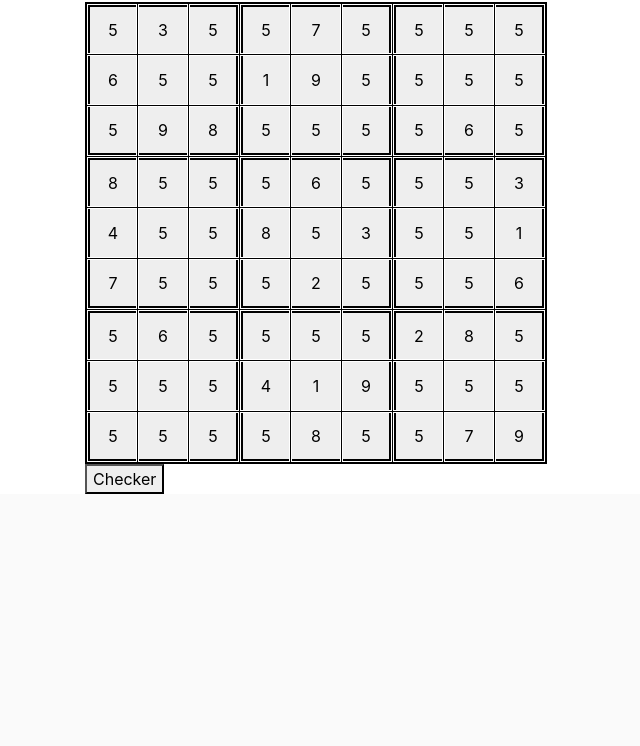
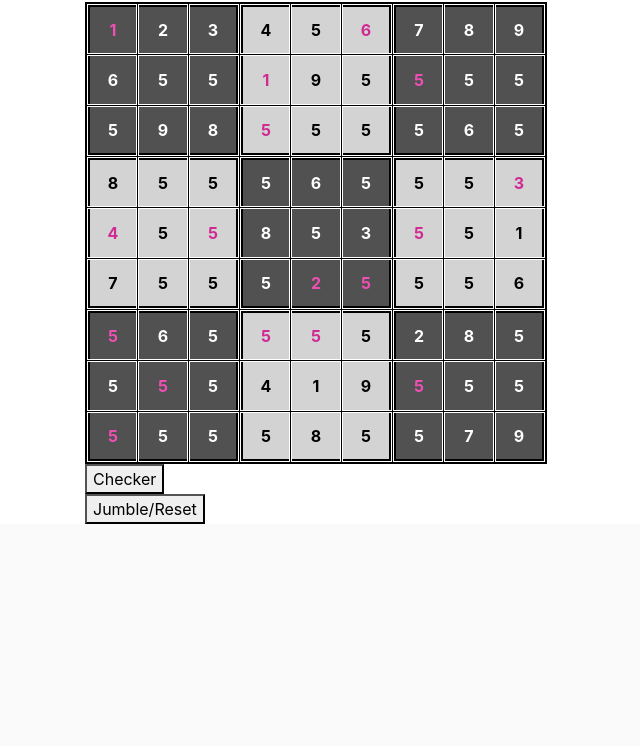
Before and after one commit to J-Michael-Brown/sudoku-checker, a website built with webpack: page src/index.html in a window 1280 px wide. Shown: the part 54-800 px from the top of the page, without its empty margins (0-640 px from the left). Built offline with nearby package versions, Linux system fonts and the light colour scheme.

Commit message:
add front end logic to input/non-input fields

```diff
--- a/src/index.html
+++ b/src/index.html
@@ -12,134 +12,134 @@
 
     <div class="container">
 
-      <h1>HTML Sudoku Board</h1>
+      <h1>Sudoku</h1>
 
       <table id="grid">
 
         <tr>
-          <td><input id="cell-0"  type="text" value="5" disabled></td>
-          <td><input id="cell-1"  type="text" value="3" disabled></td>
-          <td><input id="cell-2"  type="text" value="5" disabled></td>
+          <td><input class ="dark" id="cell-0"  type="text" value="1"></td>
+          <td><input class ="dark" id="cell-1"  type="text" value="2" disabled></td>
+          <td><input class ="dark" id="cell-2"  type="text" value="3" disabled></td>
 
-          <td><input id="cell-3"  type="text" value="5" disabled></td>
-          <td><input id="cell-4"  type="text" value="7" disabled></td>
-          <td><input id="cell-5"  type="text" value="5" disabled></td>
+          <td><input class ="light" id="cell-3"  type="text" value="4" disabled></td>
+          <td><input class ="light" id="cell-4"  type="text" value="5" disabled></td>
+          <td><input class ="light" id="cell-5"  type="text" value="6"></td>
 
-          <td><input id="cell-6"  type="text" value="5" disabled></td>
-          <td><input id="cell-7"  type="text" value="5" disabled></td>
-          <td><input id="cell-8"  type="text" value="5" disabled></td>
+          <td><input class ="dark" id="cell-6"  type="text" value="7" disabled></td>
+          <td><input class ="dark" id="cell-7"  type="text" value="8" disabled></td>
+          <td><input class ="dark" id="cell-8"  type="text" value="9" disabled></td>
         </tr>
 
         <tr>
-          <td><input id="cell-9"  type="text" value="6" disabled></td>
-          <td><input id="cell-10" type="text" value="5" disabled></td>
-          <td><input id="cell-11" type="text" value="5" disabled></td>
+          <td><input class ="dark" id="cell-9"  type="text" value="6" disabled></td>
+          <td><input class ="dark" id="cell-10" type="text" value="5" disabled></td>
+          <td><input class ="dark" id="cell-11" type="text" value="5" disabled></td>
 
-          <td><input id="cell-12" type="text" value="1" disabled></td>
-          <td><input id="cell-13" type="text" value="9" disabled></td>
-          <td><input id="cell-14" type="text" value="5" disabled></td>
+          <td><input class ="light" id="cell-12" type="text" value="1"></td>
+          <td><input class ="light" id="cell-13" type="text" value="9" disabled></td>
+          <td><input class ="light" id="cell-14" type="text" value="5" disabled></td>
 
-          <td><input id="cell-15" type="text" value="5" disabled></td>
-          <td><input id="cell-16" type="text" value="5" disabled></td>
-          <td><input id="cell-17" type="text" value="5" disabled></td>
+          <td><input class ="dark" id="cell-15" type="text" value="5"></td>
+          <td><input class ="dark" id="cell-16" type="text" value="5" disabled></td>
+          <td><input class ="dark" id="cell-17" type="text" value="5" disabled></td>
         </tr>
 
         <tr>
-          <td><input id="cell-18" type="text" value="5" disabled></td>
-          <td><input id="cell-19" type="text" value="9" disabled></td>
-          <td><input id="cell-20" type="text" value="8" disabled></td>
+          <td><input class ="dark" id="cell-18" type="text" value="5" disabled></td>
+          <td><input class ="dark" id="cell-19" type="text" value="9" disabled></td>
+          <td><input class ="dark" id="cell-20" type="text" value="8" disabled></td>
 
-          <td><input id="cell-21" type="text" value="5" disabled></td>
-          <td><input id="cell-22" type="text" value="5" disabled></td>
-          <td><input id="cell-23" type="text" value="5" disabled></td>
+          <td><input class ="light" id="cell-21" type="text" value="5" ></td>
+          <td><input class ="light" id="cell-22" type="text" value="5" disabled></td>
+          <td><input class ="light" id="cell-23" type="text" value="5" disabled></td>
 
-          <td><input id="cell-24" type="text" value="5" disabled></td>
-          <td><input id="cell-25" type="text" value="6" disabled></td>
-          <td><input id="cell-26" type="text" value="5" disabled></td>
+          <td><input class ="dark" id="cell-24" type="text" value="5" disabled></td>
+          <td><input class ="dark" id="cell-25" type="text" value="6" disabled></td>
+          <td><input class ="dark" id="cell-26" type="text" value="5" disabled></td>
         </tr>
 
         <tr>
-          <td><input id="cell-27" type="text" value="8" disabled></td>
-          <td><input id="cell-28" type="text" value="5" disabled></td>
-          <td><input id="cell-29" type="text" value="5" disabled></td>
+          <td><input class ="light" id="cell-27" type="text" value="8" disabled></td>
+          <td><input class ="light" id="cell-28" type="text" value="5" disabled></td>
+          <td><input class ="light" id="cell-29" type="text" value="5" disabled></td>
 
-          <td><input id="cell-30" type="text" value="5" disabled></td>
-          <td><input id="cell-31" type="text" value="6" disabled></td>
-          <td><input id="cell-32" type="text" value="5" disabled></td>
+          <td><input class ="dark" id="cell-30" type="text" value="5" disabled></td>
+          <td><input class ="dark" id="cell-31" type="text" value="6" disabled></td>
+          <td><input class ="dark" id="cell-32" type="text" value="5" disabled></td>
 
-          <td><input id="cell-33" type="text" value="5" disabled></td>
-          <td><input id="cell-34" type="text" value="5" disabled></td>
-          <td><input id="cell-35" type="text" value="3" disabled></td>
+          <td><input class ="light" id="cell-33" type="text" value="5" disabled></td>
+          <td><input class ="light" id="cell-34" type="text" value="5" disabled></td>
+          <td><input class ="light" id="cell-35" type="text" value="3"></td>
         </tr>
 
         <tr>
-          <td><input id="cell-36" type="text" value="4" disabled></td>
-          <td><input id="cell-37" type="text" value="5" disabled></td>
-          <td><input id="cell-38" type="text" value="5" disabled></td>
+          <td><input class ="light" id="cell-36" type="text" value="4"></td>
+          <td><input class ="light" id="cell-37" type="text" value="5" disabled></td>
+          <td><input class ="light" id="cell-38" type="text" value="5"></td>
 
-          <td><input id="cell-39" type="text" value="8" disabled></td>
-          <td><input id="cell-40" type="text" value="5" disabled></td>
-          <td><input id="cell-41" type="text" value="3" disabled></td>
+          <td><input class ="dark" id="cell-39" type="text" value="8" disabled></td>
+          <td><input class ="dark" id="cell-40" type="text" value="5" disabled></td>
+          <td><input class ="dark" id="cell-41" type="text" value="3" disabled></td>
 
-          <td><input id="cell-42" type="text" value="5" disabled></td>
-          <td><input id="cell-43" type="text" value="5" disabled></td>
-          <td><input id="cell-44" type="text" value="1" disabled></td>
+          <td><input class ="light" id="cell-42" type="text" value="5"></td>
+          <td><input class ="light" id="cell-43" type="text" value="5" disabled></td>
+          <td><input class ="light" id="cell-44" type="text" value="1" disabled></td>
         </tr>
 
         <tr>
-          <td><input id="cell-45" type="text" value="7" disabled></td>
-          <td><input id="cell-46" type="text" value="5" disabled></td>
-          <td><input id="cell-47" type="text" value="5" disabled></td>
+          <td><input class ="light" id="cell-45" type="text" value="7" disabled></td>
+          <td><input class ="light" id="cell-46" type="text" value="5" disabled></td>
+          <td><input class ="light" id="cell-47" type="text" value="5" disabled></td>
 
-          <td><input id="cell-48" type="text" value="5" disabled></td>
-          <td><input id="cell-49" type="text" value="2" disabled></td>
-          <td><input id="cell-50" type="text" value="5" disabled></td>
+          <td><input class ="dark" id="cell-48" type="text" value="5" disabled></td>
+          <td><input class ="dark" id="cell-49" type="text" value="2"></td>
+          <td><input class ="dark" id="cell-50" type="text" value="5"></td>
 
-          <td><input id="cell-51" type="text" value="5" disabled></td>
-          <td><input id="cell-52" type="text" value="5" disabled></td>
-          <td><input id="cell-53" type="text" value="6" disabled></td>
+          <td><input class ="light" id="cell-51" type="text" value="5" disabled></td>
+          <td><input class ="light" id="cell-52" type="text" value="5" disabled></td>
+          <td><input class ="light" id="cell-53" type="text" value="6" disabled></td>
         </tr>
 
         <tr>
-          <td><input id="cell-54" type="text" value="5" disabled></td>
-          <td><input id="cell-55" type="text" value="6" disabled></td>
-          <td><input id="cell-56" type="text" value="5" disabled></td>
+          <td><input class ="dark" id="cell-54" type="text" value="5"></td>
+          <td><input class ="dark" id="cell-55" type="text" value="6" disabled></td>
+          <td><input class ="dark" id="cell-56" type="text" value="5" disabled></td>
 
-          <td><input id="cell-57" type="text" value="5" disabled></td>
-          <td><input id="cell-58" type="text" value="5" disabled></td>
-          <td><input id="cell-59" type="text" value="5" disabled></td>
+          <td><input class ="light" id="cell-57" type="text" value="5"></td>
+          <td><input class ="light" id="cell-58" type="text" value="5"></td>
+          <td><input class ="light" id="cell-59" type="text" value="5" disabled></td>
 
-          <td><input id="cell-60" type="text" value="2" disabled></td>
-          <td><input id="cell-61" type="text" value="8" disabled></td>
-          <td><input id="cell-62" type="text" value="5" disabled></td>
+          <td><input class ="dark" id="cell-60" type="text" value="2" disabled></td>
+          <td><input class ="dark" id="cell-61" type="text" value="8" disabled></td>
+          <td><input class ="dark" id="cell-62" type="text" value="5" disabled></td>
         </tr>
 
         <tr>
-          <td><input id="cell-63" type="text" value="5" disabled></td>
-          <td><input id="cell-64" type="text" value="5" disabled></td>
-          <td><input id="cell-65" type="text" value="5" disabled></td>
+          <td><input class ="dark" id="cell-63" type="text" value="5" disabled></td>
+          <td><input class ="dark" id="cell-64" type="text" value="5"></td>
+          <td><input class ="dark" id="cell-65" type="text" value="5" disabled></td>
 
-          <td><input id="cell-66" type="text" value="4" disabled></td>
-          <td><input id="cell-67" type="text" value="1" disabled></td>
-          <td><input id="cell-68" type="text" value="9" disabled></td>
+          <td><input class ="light" id="cell-66" type="text" value="4" disabled></td>
+          <td><input class ="light" id="cell-67" type="text" value="1" disabled></td>
+          <td><input class ="light" id="cell-68" type="text" value="9" disabled></td>
 
-          <td><input id="cell-69" type="text" value="5" disabled></td>
-          <td><input id="cell-70" type="text" value="5" disabled></td>
-          <td><input id="cell-71" type="text" value="5" disabled></td>
+          <td><input class ="dark" id="cell-69" type="text" value="5"></td>
+          <td><input class ="dark" id="cell-70" type="text" value="5" disabled></td>
+          <td><input class ="dark" id="cell-71" type="text" value="5" disabled></td>
         </tr>
 
         <tr>
-          <td><input id="cell-72" type="text" value="5" disabled></td>
-          <td><input id="cell-73" type="text" value="5" disabled></td>
-          <td><input id="cell-74" type="text" value="5" disabled></td>
+          <td><input class ="dark" id="cell-72" type="text" value="5"></td>
+          <td><input class ="dark" id="cell-73" type="text" value="5" disabled></td>
+          <td><input class ="dark" id="cell-74" type="text" value="5" disabled></td>
 
-          <td><input id="cell-75" type="text" value="5" disabled></td>
-          <td><input id="cell-76" type="text" value="8" disabled></td>
-          <td><input id="cell-77" type="text" value="5" disabled></td>
+          <td><input class ="light" id="cell-75" type="text" value="5" disabled></td>
+          <td><input class ="light" id="cell-76" type="text" value="8" disabled></td>
+          <td><input class ="light" id="cell-77" type="text" value="5" disabled></td>
 
-          <td><input id="cell-78" type="text" value="5" disabled></td>
-          <td><input id="cell-79" type="text" value="7" disabled></td>
-          <td><input id="cell-80" type="text" value="9" disabled></td>
+          <td><input class ="dark" id="cell-78" type="text" value="5" disabled></td>
+          <td><input class ="dark" id="cell-79" type="text" value="7" disabled></td>
+          <td><input class ="dark" id="cell-80" type="text" value="9" disabled></td>
         </tr>
 
       </table>
@@ -148,8 +148,12 @@
         <button type="sumbit" name="button">Checker</button>
       </form>
 
-      <div id="result-reply">
+      <form id="jumble-button">
+        <button type="sumbit" name="button">Jumble/Reset</button>
+      </form>
 
+      <div>
+        <h3 id="result-reply"></h3>
       </div>
 
     </div>
--- a/src/styles.css
+++ b/src/styles.css
@@ -10,7 +10,8 @@ td {
   vertical-align: middle;
 }
 input {
-  color: #000000;
+  font-weight: bold;
+  color: #d12993;
   padding: 0;
   border: 0;
   text-align: center;
@@ -20,8 +21,22 @@ input {
   background-color: #FFFFFF;
   outline: none;
 }
-input:disabled {
-  background-color: #EEEEEE;
+
+.dark {
+  background-color: #515151;
+  color: #ef4fb4;
+}
+
+.dark:disabled {
+  color: white;
+}
+
+.light {
+  background-color: lightgrey;
+}
+
+.light:disabled {
+  color: black;
 }
 
 #cell-0,  #cell-1,  #cell-2  { border-top:    2px solid #000000; }
```
Also changed, not shown: src/main.js (+49 -6 lines).
